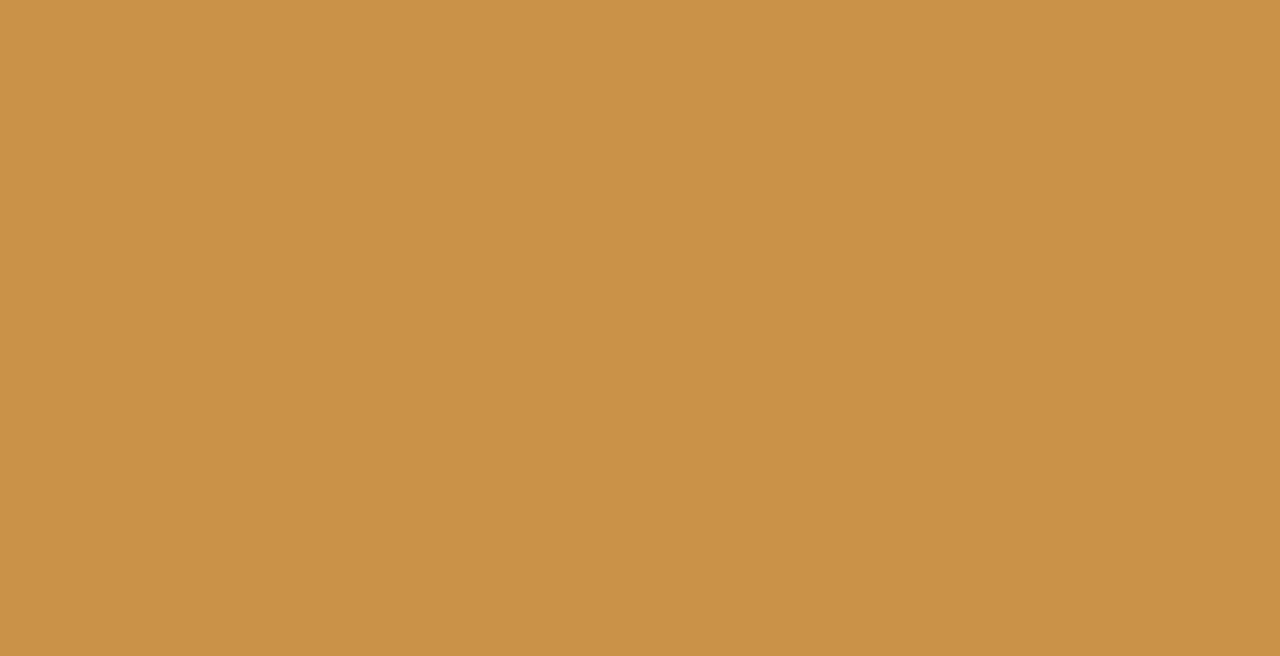
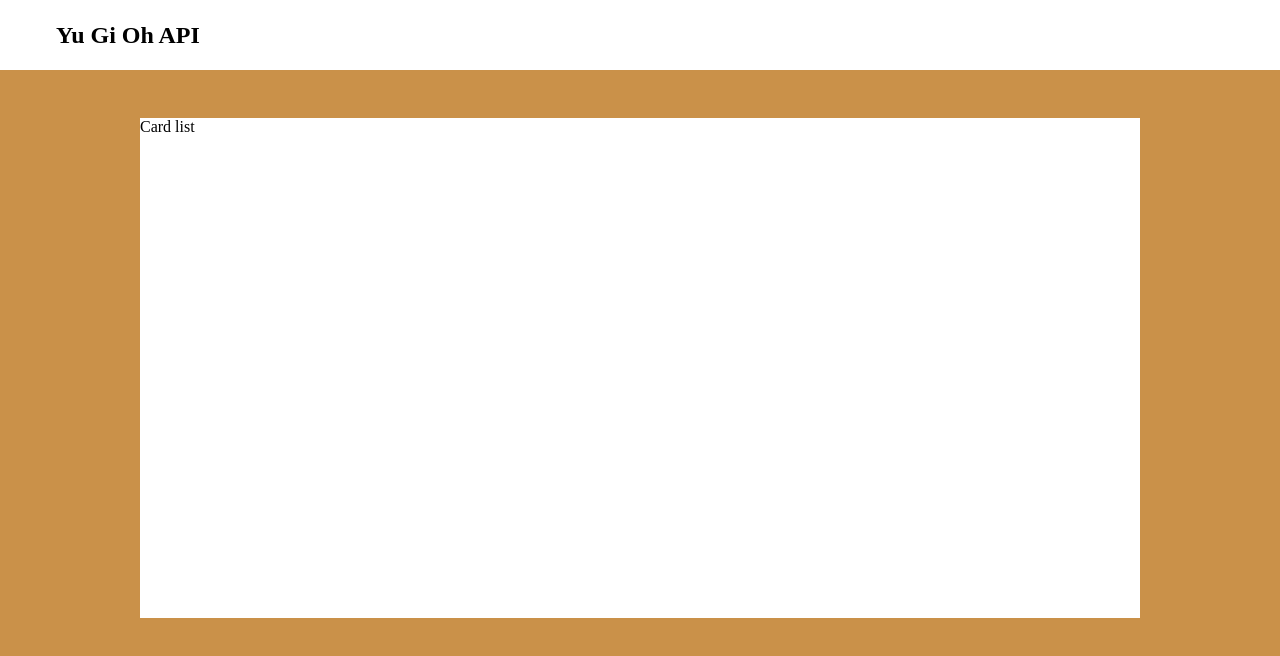
Before and after one commit to vdv-boolean/vite-yu-gi-oh, a Vue app: page / in a window 1280 px wide. Shown: the top 656 px of the page. Built offline with nearby package versions, Linux system fonts and the light colour scheme.

Commit message:
Import components

```diff
--- a/src/App.vue
+++ b/src/App.vue
@@ -1,8 +1,20 @@
-<script setup>
+<script>
+  import Header from './components/Header.vue';
+  import Main from './components/Main.vue';
 
+  export default {
+    components: {
+      Header,
+      Main,
+    },
+  };
 </script>
 
 <template>
+
+  <Header/>
+
+  <Main />
 
 </template>
 
```
